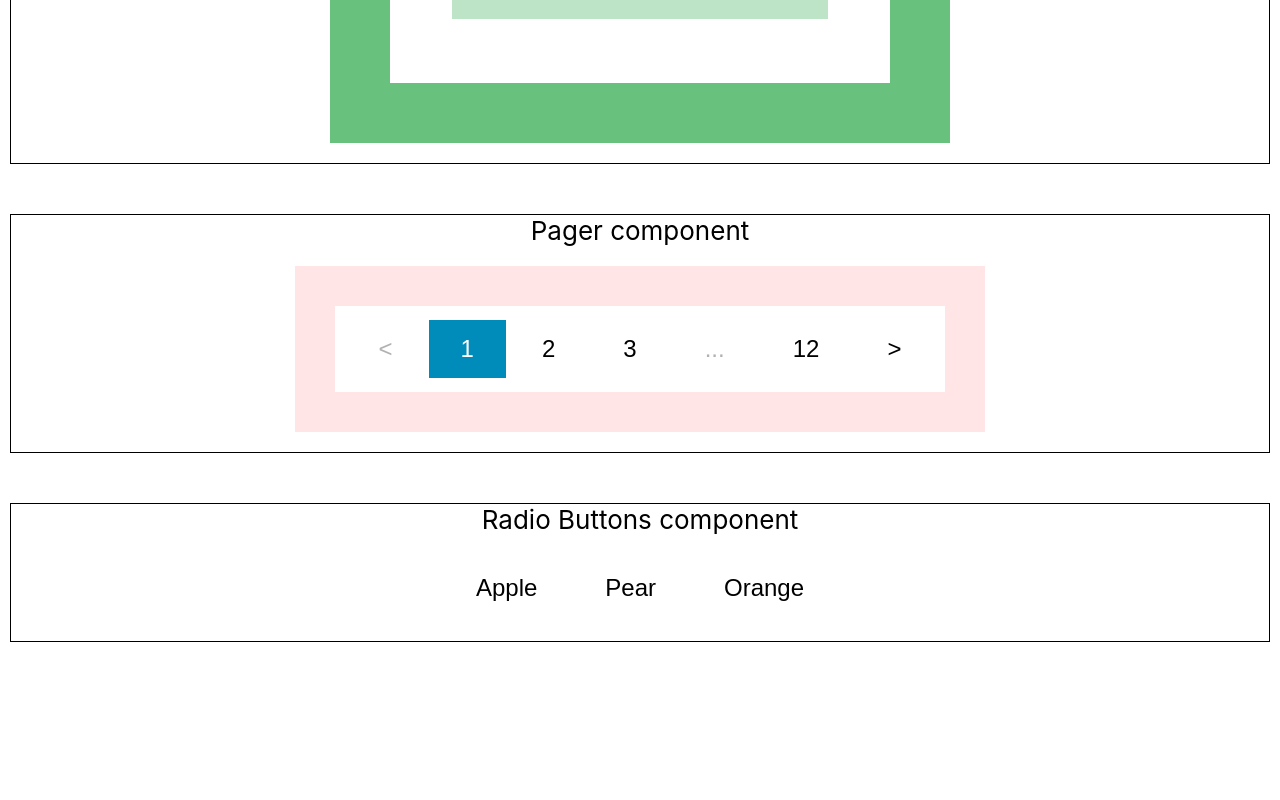
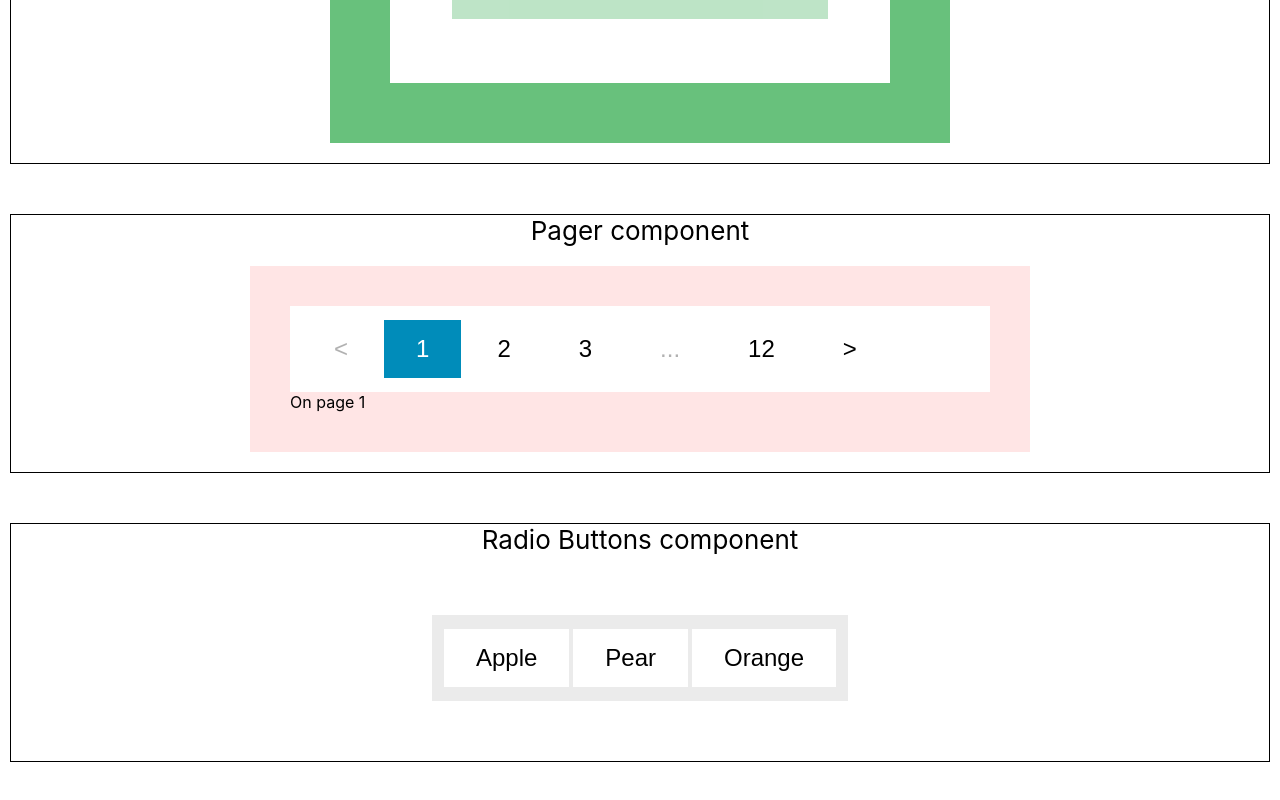
Before and after one commit to prof-tejera/homework-3-karendolan, a React (Create React App) app: page / in a window 1280 px wide. Shown: the part 538-1338 px from the top of the page. Before the commit the page ends 1230 px from the top, so only its background shows below. Built offline with nearby package versions, Linux system fonts and the light colour scheme.

Commit message:
More style and little text queue of current state

```diff
--- a/src/Pager/Pager.css
+++ b/src/Pager/Pager.css
@@ -1,5 +1,5 @@
 .Pager {
-  min-width: 500px;
+  min-width: 700px;
   padding: 40px;
   background-color: rgba(255, 0, 0, 0.1);
 }
--- a/src/Pager/Pager.js
+++ b/src/Pager/Pager.js
@@ -70,7 +70,6 @@ class Pager extends Component {
         />
       )
     });
-    console.log('pagerButtons', pagerButtons);
 
     // Return the construct
     return (
@@ -94,6 +93,11 @@ class Pager extends Component {
             onClick={(() => this.onClick(curPage < pageCount ? curPage + 1: pageCount))}
           />
         </div>
+        {(curPage &&
+         <div>
+            On page {curPage}
+          </div>
+        )}
       </div>
     )
   }
--- a/src/RadioButtons/RadioButtons.css
+++ b/src/RadioButtons/RadioButtons.css
@@ -0,0 +1,9 @@
+.RadioButtons {
+  padding: 40px;
+
+}
+
+.RadioButtons-container  {
+  padding: 10px;
+    background-color: rgba(60, 60, 60, 0.1);
+}
--- a/src/RadioButtons/RadioButtons.js
+++ b/src/RadioButtons/RadioButtons.js
@@ -6,7 +6,7 @@ class RadioButtons extends Component {
   // Initialize starting current page to 1
   constructor(props) {
     super(props);
-    this.state = {curButton: 1}
+    this.state = {curButton: undefined}
   }
 
   // onClick event change state of button
@@ -33,7 +33,14 @@ class RadioButtons extends Component {
     // Return the construct
     return (
       <div className="RadioButtons">
-        {buttons}
+       <div className="RadioButtons-container">
+          {buttons}
+          {(curButton &&
+           <div>
+              {curButton}!
+            </div>
+          )}
+        </div>
       </div>
     );
   }
```
